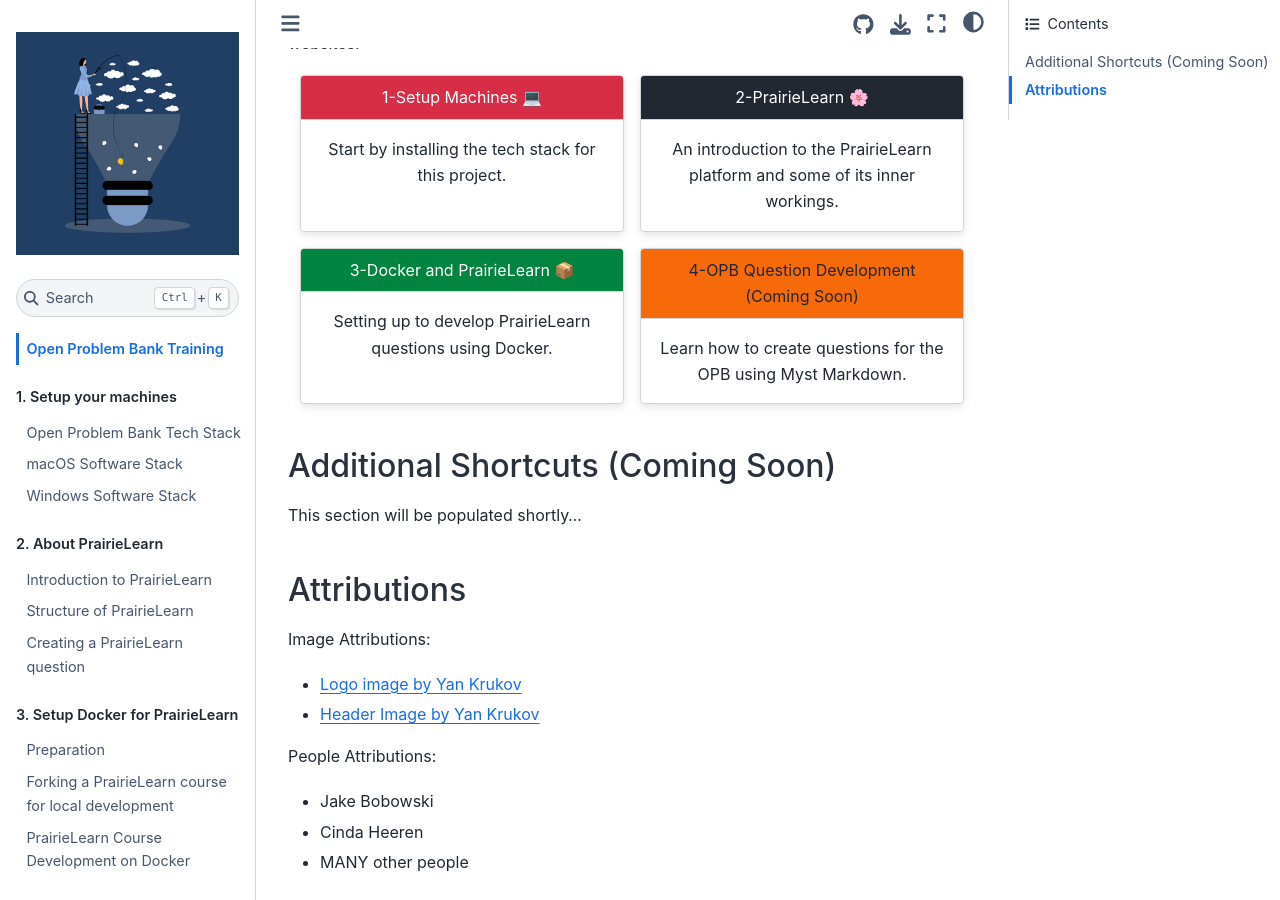
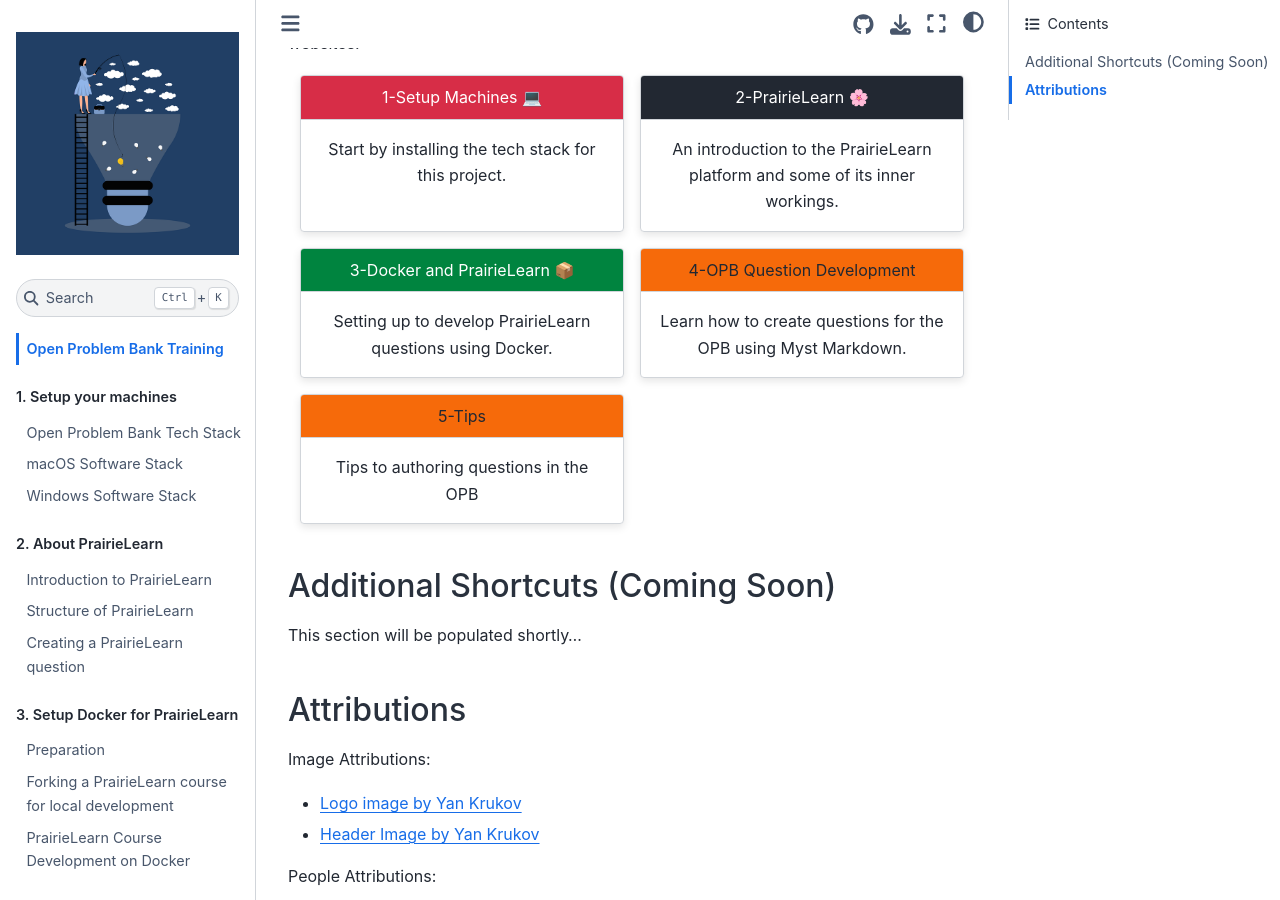
Before and after one commit to open-resources/opb_training, a Jupyter Book: the page built from content/home.md, in a window 1280 px wide and 900 px high, scrolled down 320 px. Built offline with Jupyter Book 1.0.4 settings and Sphinx 7.4.7 and the Sphinx Book theme 1.1.4, drawn with Linux system fonts in a browser that asks for light colours.

Commit message:
add authoring link on home page

```diff
--- a/content/home.md
+++ b/content/home.md
@@ -44,14 +44,25 @@ Setting up to develop PrairieLearn questions using Docker.
 :::
 
 :::{grid-item-card}
-:link: prairielearn_intro
+:link: authoring
 :link-type: ref
 :class-header: sd-bg-warning
 
-4-OPB Question Development (Coming Soon)
+4-OPB Question Development
 ^^^
 
 Learn how to create questions for the OPB using Myst Markdown.
+:::
+
+:::{grid-item-card}
+:link: tips
+:link-type: ref
+:class-header: sd-bg-warning
+
+5-Tips
+^^^
+
+Tips to authoring questions in the OPB
 :::
 ::::
 
```
